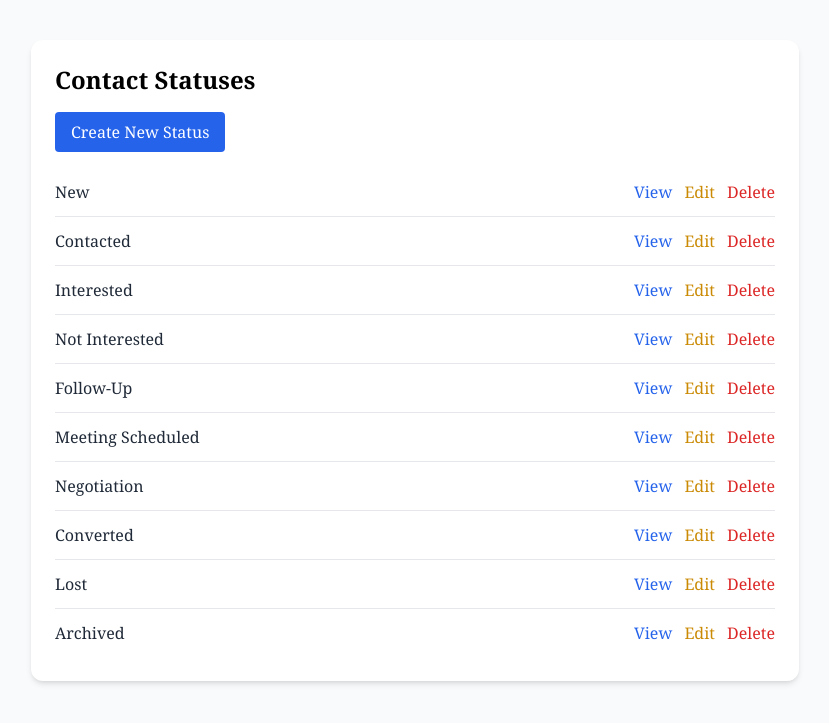
After one commit to Samekmat/ContactManagement, a Django app: page /statuses/ in a window 1280 px wide. The commit adds this page. Shown: the top 723 px of the page, without its empty margins (225-1054 px from the left). Run offline with Django 5.2, Linux system fonts and the light colour scheme; data comes from the database, SQL or seed files in the repository; some libraries are stand-ins or nearby versions.

Commit message:
CONT-010: Add CRUD for statuses
Achievements:
- CRUD for contact status choices
- forms, templates, views, urls
- adjust base.html
-adjst login, register templates

```diff
--- /dev/null
+++ b/contacts/templates/statuses/contact_status_choices_list.html
@@ -0,0 +1,23 @@
+{% extends "base.html" %}
+{% block title %}Status List{% endblock %}
+
+{% block content %}
+<div class="max-w-3xl mx-auto bg-white p-6 rounded-xl shadow-md">
+  <h1 class="text-2xl font-bold mb-4">Contact Statuses</h1>
+  <a href="{% url 'contacts:status-create' %}" class="inline-block mb-4 bg-blue-600 text-white px-4 py-2 rounded hover:bg-blue-700 transition">Create New Status</a>
+  <ul class="divide-y divide-gray-200">
+    {% for status in statuses %}
+      <li class="py-3 flex justify-between items-center">
+        <span class="text-gray-800">{{ status.name }}</span>
+        <div class="space-x-2">
+          <a href="{% url 'contacts:status-detail' status.pk %}" class="text-blue-600 hover:underline">View</a>
+          <a href="{% url 'contacts:status-update' status.pk %}" class="text-yellow-600 hover:underline">Edit</a>
+          <a href="{% url 'contacts:status-delete' status.pk %}" class="text-red-600 hover:underline">Delete</a>
+        </div>
+      </li>
+    {% empty %}
+      <li class="py-3 text-gray-500">No statuses available.</li>
+    {% endfor %}
+  </ul>
+</div>
+{% endblock %}
--- a/contacts/urls.py
+++ b/contacts/urls.py
@@ -5,6 +5,11 @@ from contacts.views import (
     ContactDeleteView,
     ContactDetailView,
     ContactListView,
+    ContactStatusCreateView,
+    ContactStatusDeleteView,
+    ContactStatusDetailView,
+    ContactStatusListView,
+    ContactStatusUpdateView,
     ContactUpdateView,
 )
 
@@ -16,4 +21,10 @@ urlpatterns = [
     path("create/", ContactCreateView.as_view(), name="contact-create"),
     path("update/<int:pk>/", ContactUpdateView.as_view(), name="contact-update"),
     path("delete/<int:pk>/", ContactDeleteView.as_view(), name="contact-delete"),
+    # statutes
+    path("statuses/", ContactStatusListView.as_view(), name="status-list"),
+    path("statuses/<int:pk>/", ContactStatusDetailView.as_view(), name="status-detail"),
+    path("statuses/create/", ContactStatusCreateView.as_view(), name="status-create"),
+    path("statuses/<int:pk>/update/", ContactStatusUpdateView.as_view(), name="status-update"),
+    path("statuses/<int:pk>/delete/", ContactStatusDeleteView.as_view(), name="status-delete"),
 ]
--- a/contacts/views.py
+++ b/contacts/views.py
@@ -8,7 +8,7 @@ from django.views.generic import (
     UpdateView,
 )
 
-from contacts.forms import ContactForm
+from contacts.forms import ContactForm, StatusForm
 from contacts.models import Contact, ContactStatusChoices
 
 
@@ -97,3 +97,35 @@ class ContactDeleteView(DeleteView):
     model = Contact
     template_name = "contacts/contact_confirm_delete.html"
     success_url = reverse_lazy("contacts:contact-list")
+
+
+class ContactStatusListView(ListView):
+    model = ContactStatusChoices
+    template_name = "statuses/contact_status_choices_list.html"
+    context_object_name = "statuses"
+
+
+class ContactStatusDetailView(DetailView):
+    model = ContactStatusChoices
+    template_name = "statuses/contact_status_choices_detail.html"
+    context_object_name = "status"
+
+
+class ContactStatusCreateView(CreateView):
+    model = ContactStatusChoices
+    form_class = StatusForm
+    template_name = "statuses/contact_status_choices_form.html"
+    success_url = reverse_lazy("contacts:status-list")
+
+
+class ContactStatusUpdateView(UpdateView):
+    model = ContactStatusChoices
+    form_class = StatusForm
+    template_name = "statuses/contact_status_choices_form.html"
+    success_url = reverse_lazy("contacts:status-list")
+
+
+class ContactStatusDeleteView(DeleteView):
+    model = ContactStatusChoices
+    template_name = "statuses/contact_status_choices_confirm_delete.html"
+    success_url = reverse_lazy("contacts:status-list")
--- a/templates/registration/login.html
+++ b/templates/registration/login.html
@@ -2,6 +2,9 @@
 {% block title %}Login{% endblock %}
 
 {% block content %}
+<!-- Full-screen flex container to center content -->
+<div class="h-screen flex items-center justify-center bg-gray-50">
+  <!-- Login form container -->
   <div class="w-full max-w-sm p-6 bg-white rounded-xl shadow-lg">
     <h1 class="text-2xl font-semibold text-center mb-6">Login</h1>
     <form method="post" class="space-y-4">
@@ -28,4 +31,5 @@
       <a href="{% url 'register' %}" class="text-blue-600 hover:underline">Don't have an account yet?</a>
     </p>
   </div>
+</div>
 {% endblock %}
--- a/templates/registration/register.html
+++ b/templates/registration/register.html
@@ -2,6 +2,9 @@
 {% block title %}Register{% endblock %}
 
 {% block content %}
+<!-- Full-screen flex container to center content -->
+<div class="h-screen flex items-center justify-center bg-gray-50">
+  <!-- Registration form container -->
   <div class="w-full max-w-sm p-6 bg-white rounded-xl shadow-lg">
     <h1 class="text-2xl font-semibold text-center mb-6">Create an account</h1>
     <form method="post" class="space-y-4">
@@ -31,4 +34,5 @@
       <a href="{% url 'login' %}" class="text-blue-600 hover:underline">Log in</a>
     </p>
   </div>
+</div>
 {% endblock %}
--- a/theme/templates/base.html
+++ b/theme/templates/base.html
@@ -6,6 +6,7 @@
     <meta charset="UTF-8">
     <meta name="viewport" content="width=device-width, initial-scale=1.0">
     <meta http-equiv="X-UA-Compatible" content="ie=edge">
+    <link rel="stylesheet" href="https://cdnjs.cloudflare.com/ajax/libs/font-awesome/6.4.0/css/all.min.css">
     {% tailwind_css %}
   </head>
 
@@ -14,15 +15,42 @@
 
       {% if request.user.is_authenticated %}
       <!-- Navbar -->
-      <nav class="bg-white shadow-md rounded-xl mt-4 p-4 mb-6">
+      <nav class="bg-gray-800 shadow-lg rounded-xl mt-4 p-4 mb-6">
         <div class="flex justify-between items-center">
-          <div>
-            <span class="text-gray-700 font-semibold">Welcome, {{ request.user.username }} 👋</span>
+          <div class="flex items-center space-x-6">
+            <span class="text-black font-semibold">Welcome, {{ request.user.username }} 👋</span>
+
+            <!-- Contacts Dropdown -->
+            <div class="relative inline-block text-left">
+              <button id="contactsDropdownButton" class="text-black py-2 px-4 rounded-md border-2 transition flex items-center">
+                <i class="fas fa-address-book mr-2"></i> Contacts <i class="fas fa-caret-down ml-2"></i>
+              </button>
+              <div id="contactsDropdown" class="hidden dropdown-menu mt-2 rounded-md shadow-lg bg-white ring-1 ring-black ring-opacity-5">
+                <div class="py-1">
+                  <a href="{% url 'contacts:contact-list' %}" class="block px-4 py-2 text-sm text-black hover:bg-gray-100"><i class="fas fa-list mr-2"></i> All Contacts</a>
+                  <a href="{% url 'contacts:contact-create' %}" class="block px-4 py-2 text-sm text-black hover:bg-gray-100"><i class="fas fa-plus mr-2"></i> Create Contact</a>
+                </div>
+              </div>
+            </div>
+
+            <!-- Statuses Dropdown -->
+            <div class="relative inline-block text-left">
+              <button id="statusesDropdownButton" class="bg-green-600 text-black py-2 px-4 rounded-md border-2 border-green-300 hover:bg-green-700 transition flex items-center">
+                <i class="fas fa-tag mr-2"></i> Statuses <i class="fas fa-caret-down ml-2"></i>
+              </button>
+              <div id="statusesDropdown" class="hidden dropdown-menu mt-2 rounded-md shadow-lg bg-white ring-1 ring-black ring-opacity-5">
+                <div class="py-1">
+                  <a href="{% url 'contacts:status-list' %}" class="block px-4 py-2 text-sm text-black hover:bg-gray-100"><i class="fas fa-list mr-2"></i> All Statuses</a>
+                  <a href="{% url 'contacts:status-create' %}" class="block px-4 py-2 text-sm text-black hover:bg-gray-100"><i class="fas fa-plus mr-2"></i> Create Status</a>
+                </div>
+              </div>
+            </div>
           </div>
+
           <form method="post" action="{% url 'logout' %}">
             {% csrf_token %}
-            <button type="submit" class="bg-red-500 text-white py-1 px-4 rounded hover:bg-red-600 transition">
-              Log Out
+            <button type="submit" class="bg-red-600 text-white py-2 px-4 rounded-md border-2 border-red-300 hover:bg-red-700 transition flex items-center">
+              <i class="fas fa-sign-out-alt mr-2"></i> Log Out
             </button>
           </form>
         </div>
@@ -35,5 +63,55 @@
       </section>
 
     </div>
+    <!-- CSS for dropdown menus -->
+    <style>
+      .relative {
+        position: relative;
+      }
+
+      .dropdown-menu {
+        position: absolute;
+        top: 100%;
+        left: 0;
+        z-index: 50;
+        min-width: 12rem;
+        border: 2px solid #9ca3af; /* Adding a grey border */
+        border-radius: 0.375rem; /* Rounded corners */
+      }
+    </style>
+
+    <!-- JavaScript for dropdown menus -->
+    <script>
+      document.addEventListener('DOMContentLoaded', function() {
+        // Contact dropdown
+        const contactsButton = document.getElementById('contactsDropdownButton');
+        const contactsDropdown = document.getElementById('contactsDropdown');
+
+        contactsButton.addEventListener('click', function() {
+          contactsDropdown.classList.toggle('hidden');
+          statusesDropdown.classList.add('hidden'); // Close another dropdown
+        });
+
+        // Statuses dropdown
+        const statusesButton = document.getElementById('statusesDropdownButton');
+        const statusesDropdown = document.getElementById('statusesDropdown');
+
+        statusesButton.addEventListener('click', function() {
+          statusesDropdown.classList.toggle('hidden');
+          contactsDropdown.classList.add('hidden'); // Close other dropdown
+        });
+
+        // Close dropdowns when clicking outside
+        document.addEventListener('click', function(event) {
+          if (!contactsButton.contains(event.target) && !contactsDropdown.contains(event.target)) {
+            contactsDropdown.classList.add('hidden');
+          }
+
+          if (!statusesButton.contains(event.target) && !statusesDropdown.contains(event.target)) {
+            statusesDropdown.classList.add('hidden');
+          }
+        });
+      });
+    </script>
   </body>
 </html>
```
Also changed, not shown: contacts/forms.py (+26 -1 lines), contacts/templates/statuses/contact_status_choices_confirm_delete.html (added, +14 -0 lines), contacts/templates/statuses/contact_status_choices_detail.html (added, +13 -0 lines), contacts/templates/statuses/contact_status_choices_form.html (added, +16 -0 lines). Lines whose indentation alone changed are shown as unchanged.
